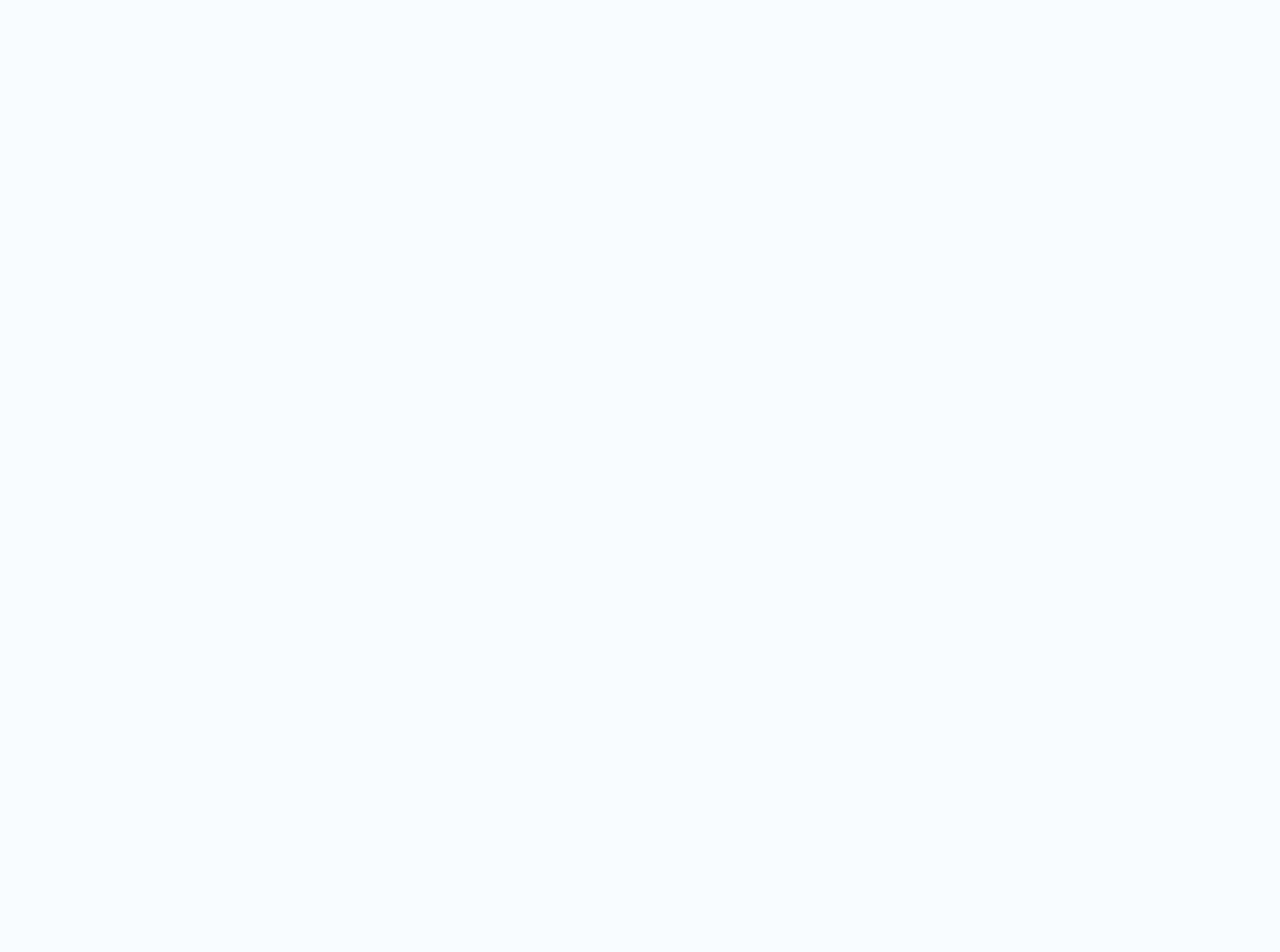
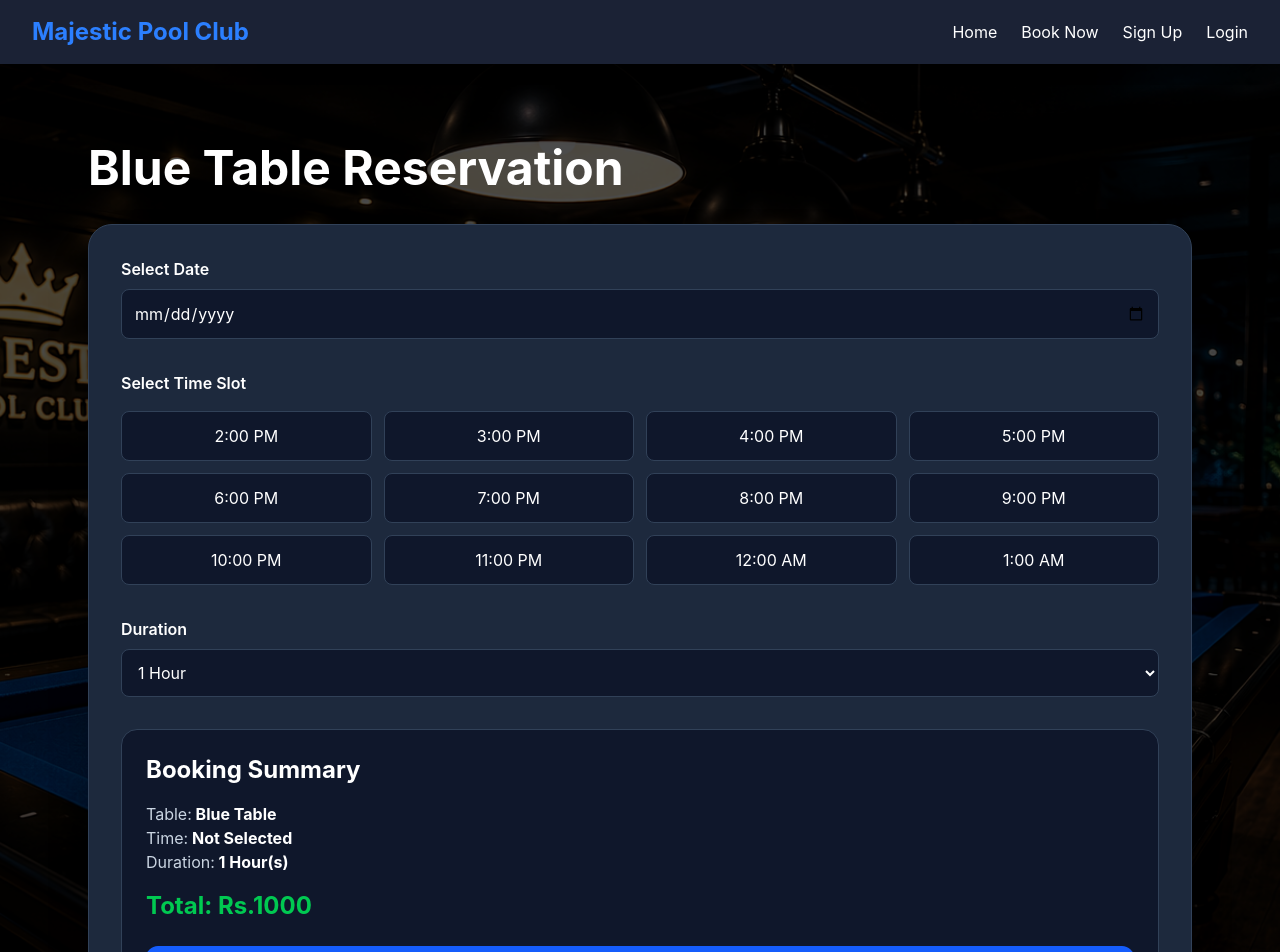
Before and after one commit to afkerthowfeek7860-code/Indoor-Sports-Booking-System, a React (Vite) app in the folder client/: page /booking/1 in a window 1280 px wide. Before the commit this address had no page. Shown: the top 952 px of the page. Before the commit the page ends 800 px from the top, so only its background shows below. Built offline with nearby package versions, Linux system fonts and the light colour scheme.

Commit message:
Add table reservation page with dynamic booking options

```diff
--- a/client/src/App.jsx
+++ b/client/src/App.jsx
@@ -1,4 +1,5 @@
 import AppRoutes from "./routes/AppRoutes";
+
 
 function App() {
   return <AppRoutes />;
--- a/client/src/pages/Booking.jsx
+++ b/client/src/pages/Booking.jsx
@@ -1,8 +1,10 @@
 import Navbar from "../components/Navbar";
 import greenTable from "../assets/images/green-table.png";
 import blueTable from "../assets/images/blue-table.png";
+import { useNavigate } from "react-router-dom";
 
 function Booking() {
+  const navigate = useNavigate();
   return (
 
     <>
@@ -75,7 +77,10 @@ function Booking() {
                 </div>
               </div>
 
-              <button className="w-full bg-green-600 hover:bg-green-700 text-white py-3 rounded-xl font-semibold transition">
+             <button
+                onClick={() => navigate("/booking/green")}
+                className="w-full bg-green-600 hover:bg-green-700 text-white py-3 rounded-xl font-semibold transition"
+              >
                 Book Green Table
               </button>
 
@@ -124,7 +129,10 @@ function Booking() {
                 </div>
               </div>
 
-              <button className="w-full bg-blue-600 hover:bg-blue-700 text-white py-3 rounded-xl font-semibold transition">
+              <button
+                onClick={() => navigate("/booking/blue")}
+                className="w-full bg-blue-600 hover:bg-blue-700 text-white py-3 rounded-xl font-semibold transition"
+              >
                 Book Blue Table
               </button>
 
--- /dev/null
+++ b/client/src/pages/TableReservation.jsx
@@ -0,0 +1,168 @@
+import { useParams } from "react-router-dom";
+import { useState } from "react";
+import Navbar from "../components/Navbar";
+
+import greenTable from "../assets/images/green-table.png";
+import blueTable from "../assets/images/blue-table.png";
+
+function TableReservation() {
+  const { tableType } = useParams();
+
+  const [selectedSlot, setSelectedSlot] = useState("");
+  const [hours, setHours] = useState(1);
+
+  const image =
+    tableType === "green"
+      ? greenTable
+      : blueTable;
+
+  const tableName =
+    tableType === "green"
+      ? "Green Table"
+      : "Blue Table";
+
+  const pricePerHour = 1000;
+
+  const slots = [
+    "2:00 PM",
+    "3:00 PM",
+    "4:00 PM",
+    "5:00 PM",
+    "6:00 PM",
+    "7:00 PM",
+    "8:00 PM",
+    "9:00 PM",
+    "10:00 PM",
+    "11:00 PM",
+    "12:00 AM",
+    "1:00 AM",
+  ];
+
+  return (
+    <>
+      <div className="sticky top-0 z-50">
+        <Navbar
+          openRegister={() => {}}
+          openLogin={() => {}}
+        />
+      </div>
+
+      <section
+        className="min-h-screen bg-cover bg-center relative"
+        style={{
+          backgroundImage: `url(${image})`,
+        }}
+      >
+        {/* Dark Overlay */}
+        <div className="absolute inset-0 bg-black/70"></div>
+
+        <div className="relative z-10 max-w-6xl mx-auto px-6 py-20">
+
+          <h1 className="text-5xl font-bold text-white mb-8">
+            {tableName} Reservation
+          </h1>
+
+          {/* Reservation Form */}
+          <div className="bg-slate-800 border border-slate-700 rounded-3xl p-8 shadow-2xl">
+
+            {/* Date */}
+            <label className="font-semibold text-white block mb-2">
+              Select Date
+            </label>
+
+            <input
+              type="date"
+              className="bg-slate-900 border border-slate-700 text-white p-3 rounded-lg w-full mb-8"
+            />
+
+            {/* Time Slots */}
+            <label className="font-semibold text-white block mb-4">
+              Select Time Slot
+            </label>
+
+            <div className="grid md:grid-cols-4 gap-3 mb-8">
+              {slots.map((slot) => (
+                <button
+                  key={slot}
+                  onClick={() => setSelectedSlot(slot)}
+                  className={`p-3 rounded-lg border transition ${
+                    selectedSlot === slot
+                      ? "bg-blue-600 text-white border-blue-600"
+                      : "bg-slate-900 text-white border-slate-700 hover:border-green-500"
+                  }`}
+                >
+                  {slot}
+                </button>
+              ))}
+            </div>
+
+            {/* Duration */}
+            <label className="font-semibold text-white block mb-2">
+              Duration
+            </label>
+
+            <select
+              value={hours}
+              onChange={(e) =>
+                setHours(Number(e.target.value))
+              }
+              className="bg-slate-900 border border-slate-700 text-white p-3 rounded-lg w-full mb-8"
+            >
+              <option value={1}>1 Hour</option>
+              <option value={2}>2 Hours</option>
+              <option value={3}>3 Hours</option>
+              <option value={4}>4 Hours</option>
+              <option value={5}>5 Hours</option>
+              <option value={6}>6 Hours</option>
+            </select>
+
+            {/* Summary */}
+            <div className="bg-slate-900 border border-slate-700 rounded-2xl p-6">
+
+              <h2 className="text-2xl font-bold text-white mb-4">
+                Booking Summary
+              </h2>
+
+              <p className="text-slate-300">
+                Table:
+                <strong className="text-white">
+                  {" "}
+                  {tableName}
+                </strong>
+              </p>
+
+              <p className="text-slate-300">
+                Time:
+                <strong className="text-white">
+                  {" "}
+                  {selectedSlot || "Not Selected"}
+                </strong>
+              </p>
+
+              <p className="text-slate-300">
+                Duration:
+                <strong className="text-white">
+                  {" "}
+                  {hours} Hour(s)
+                </strong>
+              </p>
+
+              <p className="text-2xl font-bold text-green-500 mt-4">
+                Total: Rs.{hours * pricePerHour}
+              </p>
+
+              <button className="mt-6 w-full bg-blue-600 hover:bg-blue-700 text-white py-3 rounded-xl font-semibold transition">
+                Confirm Booking
+              </button>
+
+            </div>
+
+          </div>
+
+        </div>
+      </section>
+    </>
+  );
+}
+
+export default TableReservation;
--- a/client/src/routes/AppRoutes.jsx
+++ b/client/src/routes/AppRoutes.jsx
@@ -6,6 +6,7 @@ import Register from "../pages/Register";
 import Booking from "../pages/Booking";
 import UserDashboard from "../pages/UserDashboard";
 import AdminDashboard from "../pages/AdminDashboard";
+import TableReservation from "../pages/TableReservation";
 
 function AppRoutes() {
   return (
@@ -17,6 +18,7 @@ function AppRoutes() {
         <Route path="/booking" element={<Booking />} />
         <Route path="/dashboard" element={<UserDashboard />} />
         <Route path="/admin" element={<AdminDashboard />} />
+        <Route path="/booking/:tableType" element={<TableReservation />} />
       </Routes>
     </BrowserRouter>
   );
```
